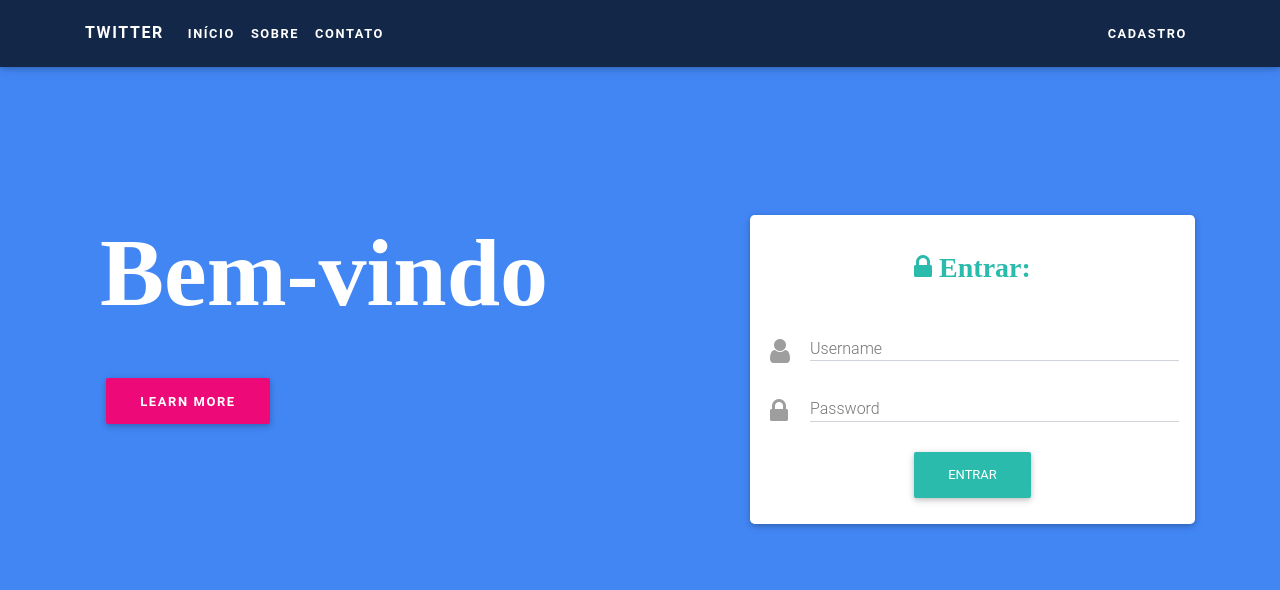
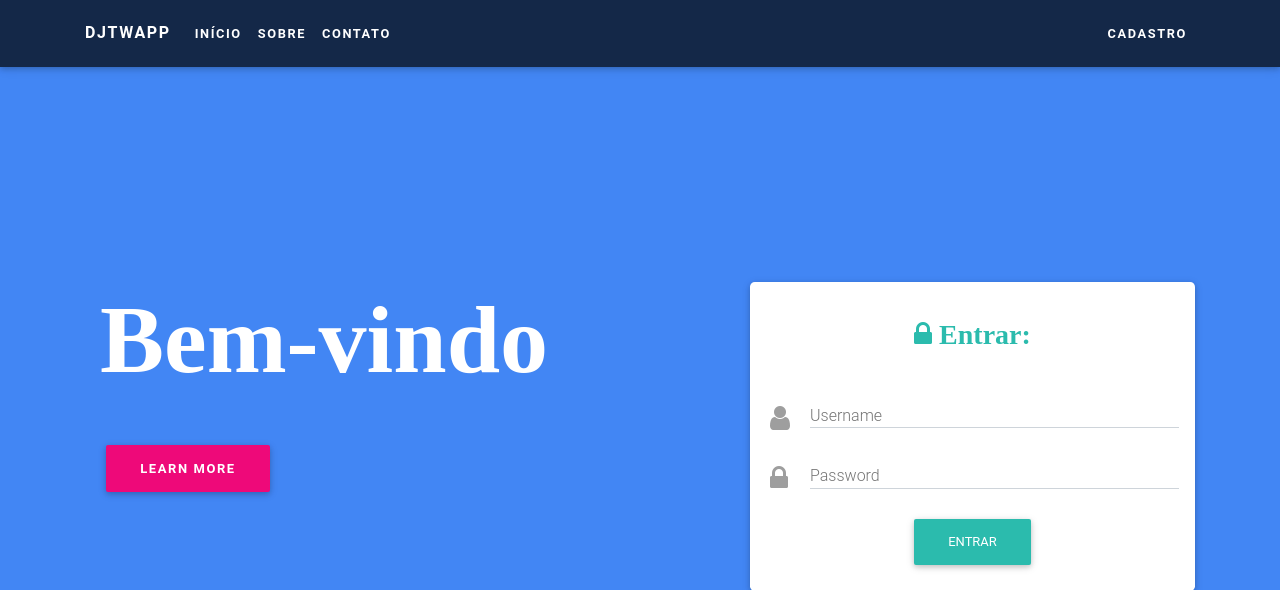
Before and after one commit to LICA-UFAL/djtwapp, a Django app: template profiles/templates/profiles/pages/index.html in a window 1280 px wide. Shown: the top 590 px of the page. Run offline with Django 3.2, Linux system fonts and the light colour scheme; the template is opened without the code that fills it, so the values that code supplies are empty, except form fields; tables that the repository leaves empty hold one stand-in row (values such as "Sample post"); form fields are guessed from the names that the template uses; parts of the project's set-up code (start-up, migrations or seed data) failed here and were passed over; some libraries are stand-ins or nearby versions; some web fonts are replaced.

Commit message:
change some style and add screen_name in the twitter link

```diff
--- a/profiles/templates/profiles/navbar.html
+++ b/profiles/templates/profiles/navbar.html
@@ -1,6 +1,6 @@
-<nav class="navbar navbar-expand-lg navbar-dark navbar-custom fixed-top">
+<nav class="navbar navbar-expand-lg navbar-dark navbar-custom navbar-static-top">
   <div class="container ">
-    <a class="navbar-brand" href="#">Twitter</a>
+    <a class="navbar-brand" href="#">Djtwapp</a>
     <button class="navbar-toggler" type="button" data-toggle="collapse" data-target="#navbarNavDropdown" aria-controls="navbarNavDropdown" aria-expanded="false" aria-label="Toggle navigation">
       <span class="navbar-toggler-icon"></span>
     </button>
--- a/profiles/templates/profiles/pages/classification.html
+++ b/profiles/templates/profiles/pages/classification.html
@@ -3,9 +3,9 @@
         <div class="card" style="width: 18rem;">
             <img class="card-img-top img-thumbnail" src="{{ user.vote_account.image_url }}" alt="Card image cap" width="304" height="236">
             <div class="card-body bg-dark">
-                <h5 class="card-title">{{user.vote_account.name}}</h5>
+                <h5 class="card-title text-center">{{user.vote_account.name}}</h5>
                 <p class="card-text">Some quick example text to build on the card title and make up the bulk of the card's content.</p>
-                <a href="https://twitter.com/{{user.vote_account.name}}" target="_blank" class="btn btn-primary">Votar na conta</a>
+                <a href="https://twitter.com/{{user.vote_account.screen_name}}" target="_blank" class="btn btn-primary">Votar na conta</a>
             </div>
         </div>
     </div>
```
